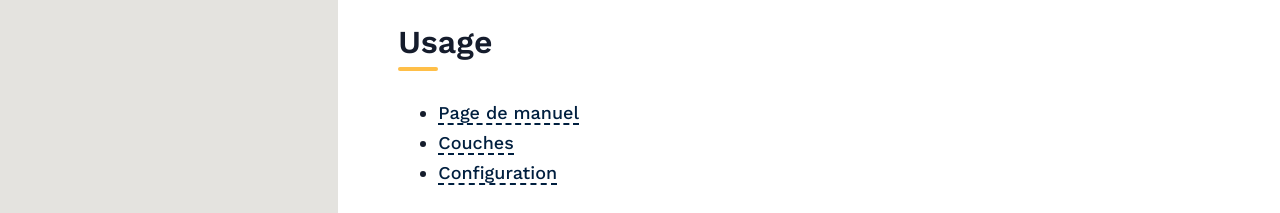
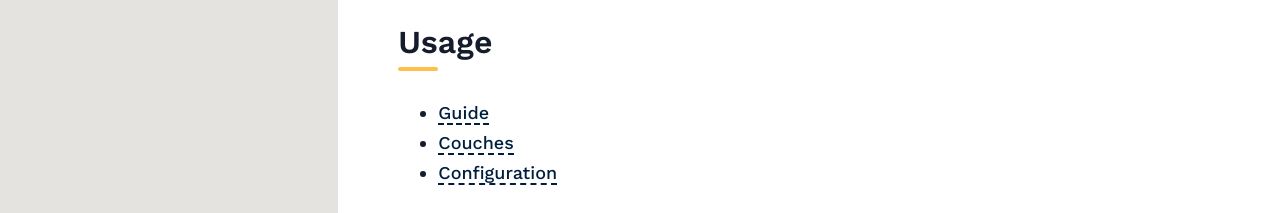
Before and after one commit to Vanilla-OS/documentation, a Jekyll site: the page built from docs/almost/index.fr.md, in a window 1280 px wide. Shown: the part 1348-1561 px from the top of the page. Built offline with Jekyll 4.4.1, drawn with Linux system fonts in a browser that asks for light colours; our own code applies the rules of GitHub Pages for plain Markdown files.

Commit message:
Error of translation
page de manuel --> guide

```diff
--- a/docs/almost/index.fr.md
+++ b/docs/almost/index.fr.md
@@ -41,6 +41,6 @@ ou pour installer des pilotes. Désactiver l'immuabilité pour installer une app
 Utilisez [`apx`](/docs/apx), [`Flatpak`](/docs/flatpak), [`Snap`](/docs/snap) ou [`AppImage`](/docs/appimage)..
 
 ## Usage
-- [Page de manuel](/docs/almost/manpage)
+- [Guide](/docs/almost/manpage)
 - [Couches](/docs/almost/layers)
 - [Configuration](/docs/almost/configuration)
```
